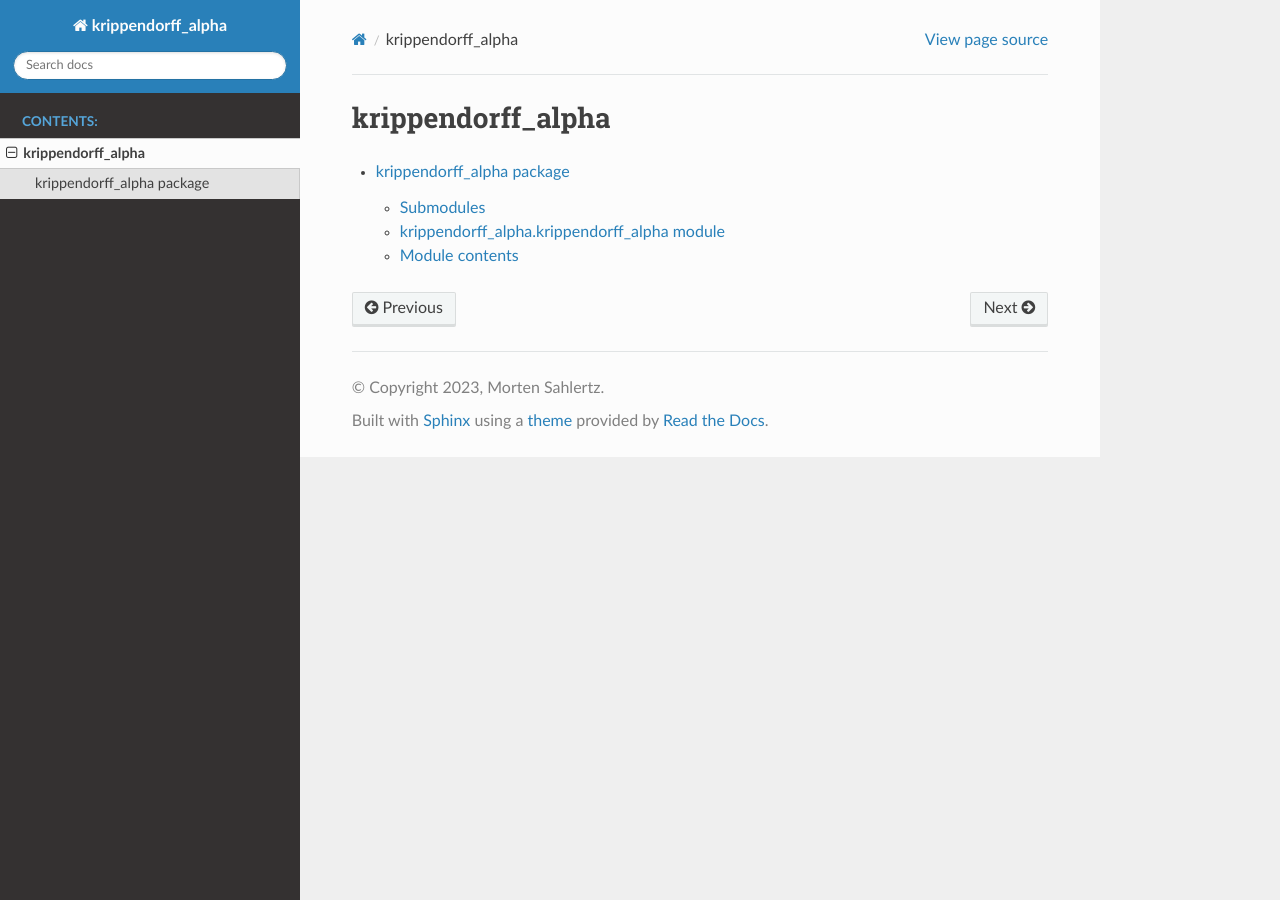
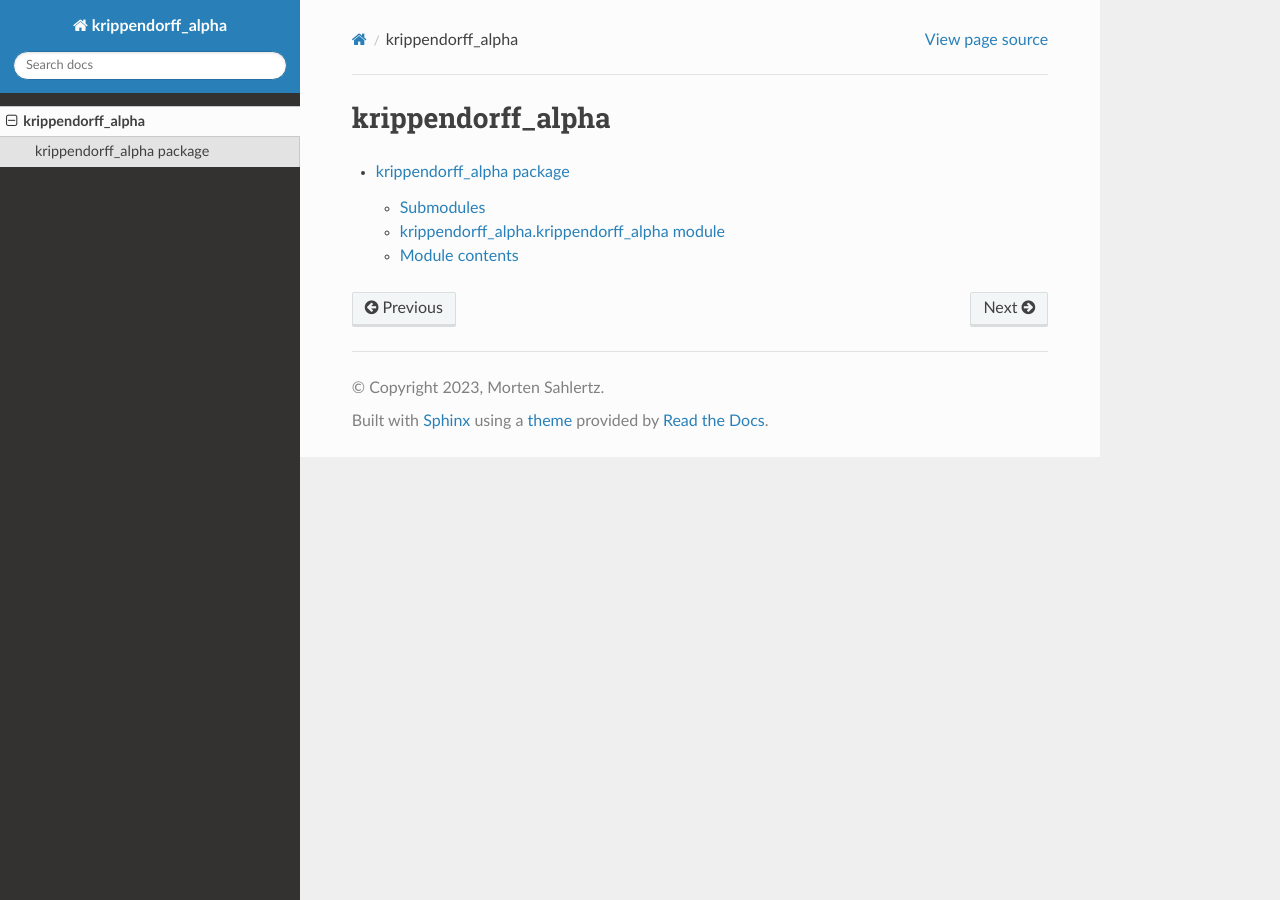
Before and after one commit to MortenSahlertz/krippendorff_alpha, a Sphinx documentation site: the page built from docs/modules.rst, in a window 1280 px wide. Built offline with Sphinx 7.4.7 and the Read the Docs theme 2.0.0, drawn with Linux system fonts in a browser that asks for light colours; pages that are not in the unit, such as notebooks, are missing from menus.

```diff
--- a/docs/index.rst
+++ b/docs/index.rst
@@ -7,8 +7,7 @@ Welcome to krippendorff_alpha's documentation!
 ==============================================
 
 .. toctree::
-   :maxdepth: 2
-   :caption: Contents:
+   :hidden
 
    modules
 
```
